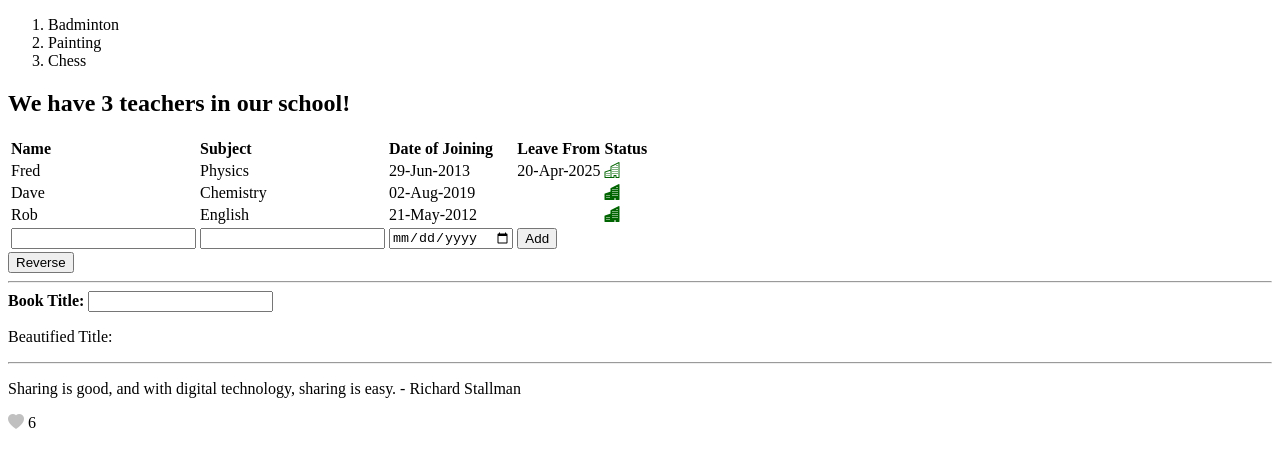
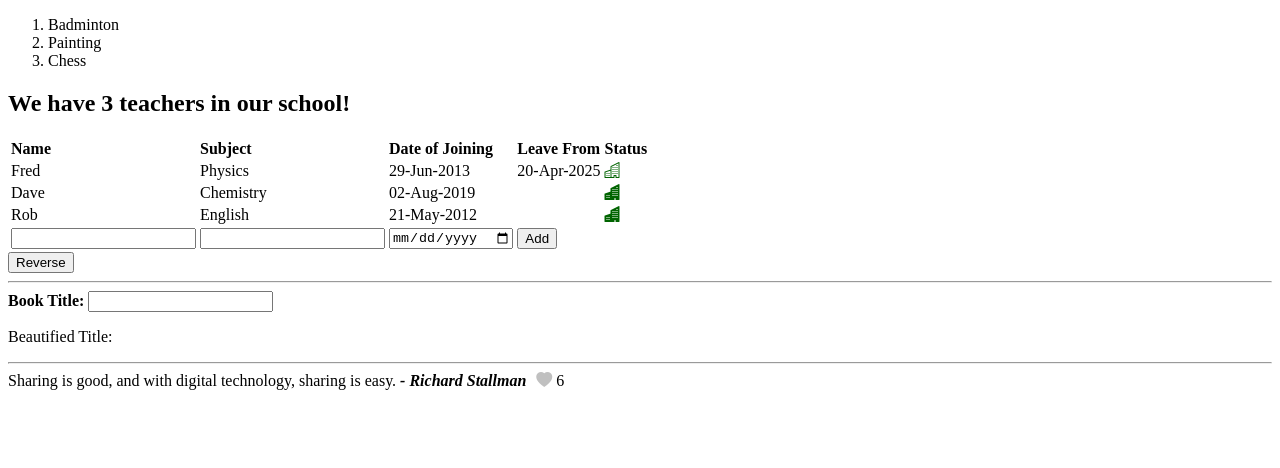
Before and after one commit to shenbaga-murugan/school-app, an Angular app: page / in a window 1280 px wide. Shown: the top 468 px of the page. Built offline with nearby package versions, Linux system fonts and the light colour scheme.

Commit message:
added quote pipe

```diff
--- a/src/app/app.component.html
+++ b/src/app/app.component.html
@@ -7,5 +7,5 @@
 </book>
 <hr/>
 <heart-button [isLiked]="likeStats.isLiked" [likeCount]="likeStats.likeCount" (likeClicked)="heartButtonClicked($event)">
-    <p class="famous-quote">Sharing is good, and with digital technology, sharing is easy. - Richard Stallman</p>
+    <span class="famous-quote" [innerHTML] = "likeStats.quote | quote"></span>
 </heart-button>
--- a/src/app/app.component.ts
+++ b/src/app/app.component.ts
@@ -9,6 +9,7 @@ import { Component } from '@angular/core';
 export class AppComponent {
   title = 'school-app';
   likeStats = {
+    quote: "Sharing is good, and with digital technology, sharing is easy. - Richard Stallman",
     isLiked: false,
     likeCount: 6
   }
--- a/src/app/app.module.ts
+++ b/src/app/app.module.ts
@@ -11,6 +11,7 @@ import { ShortenPipe } from './shorten.pipe';
 import { EmploymentStatusComponent } from './employment-status/employment-status.component';
 import { BookComponent } from './book/book.component';
 import { HeartButtonComponent } from './heart-button/heart-button.component';
+import { QuotePipe } from './quote/quote.pipe';
 
 @NgModule({
   declarations: [
@@ -20,7 +21,8 @@ import { HeartButtonComponent } from './heart-button/heart-button.component';
     ShortenPipe,
     EmploymentStatusComponent,
     BookComponent,
-    HeartButtonComponent
+    HeartButtonComponent,
+    QuotePipe
   ],
   imports: [
     BrowserModule,
--- a/src/app/heart-button/heart-button.component.html
+++ b/src/app/heart-button/heart-button.component.html
@@ -1,5 +1,5 @@
 <ng-content select=".famous-quote"></ng-content>
-<span
+<span style="padding-left: 10px;"
     class="clickable-heart bi {{liked ? 'heart-liked bi-heart-fill' : 'heart-broken bi-heart-fill'}}"
     (click)="onToggleLike()"></span>
 {{likeCount}}
--- /dev/null
+++ b/src/app/quote/quote.pipe.ts
@@ -0,0 +1,15 @@
+import { Pipe, PipeTransform } from '@angular/core';
+
+@Pipe({
+  name: 'quote',
+  standalone: false
+})
+export class QuotePipe implements PipeTransform {
+
+  transform(quote: string, ...args: unknown[]): string {
+    let quoteText: string = quote.substring(0, quote.lastIndexOf('-'));
+    let author: string = quote.substring(quote.lastIndexOf('-'), quote.length);
+    return `${quoteText} <i><b>${author}</b></i>`;
+  }
+
+}
```
Also changed, not shown: 1 other file (tests, documents, lock files or other folders).
